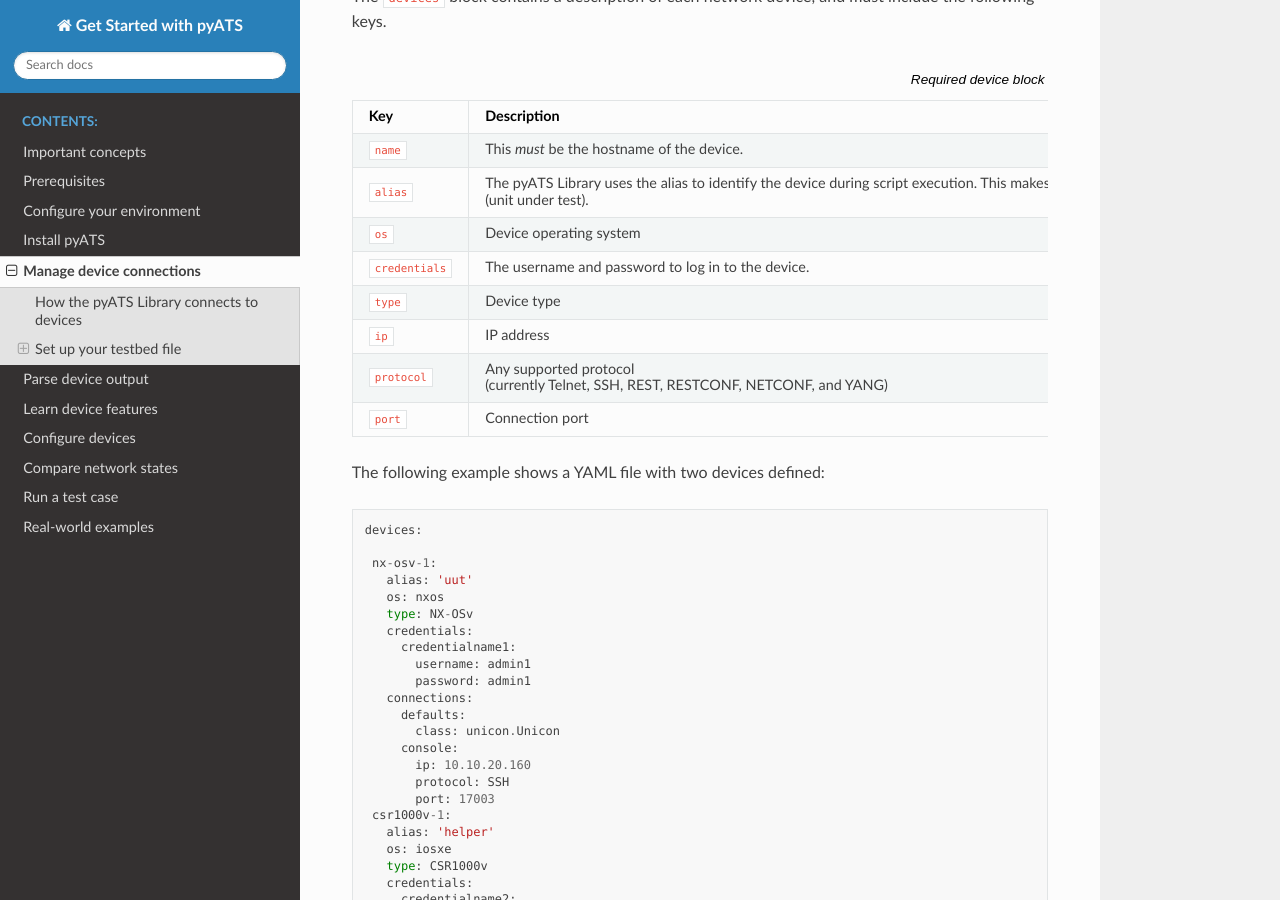
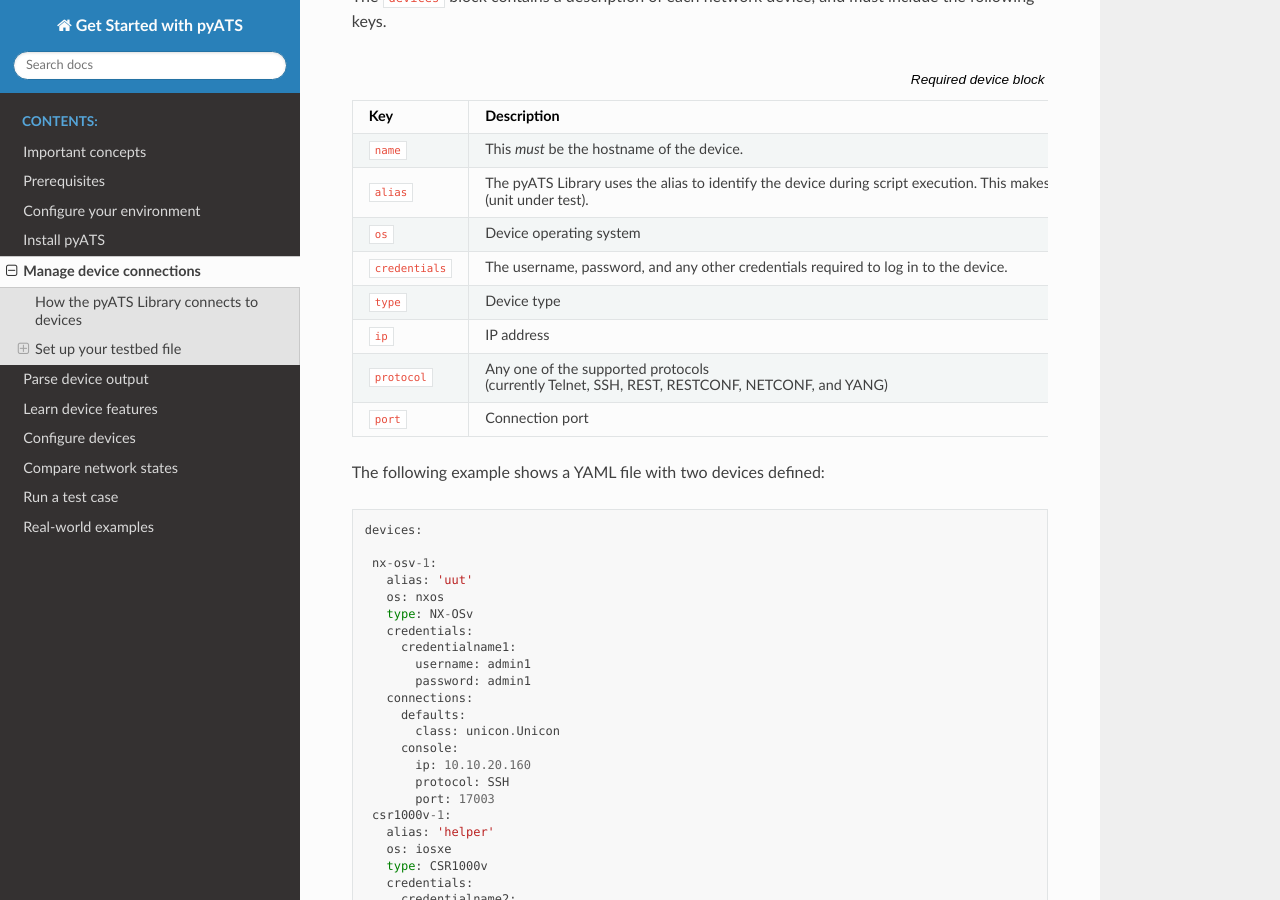
Before and after one commit to CiscoTestAutomation/getting-started, a Sphinx documentation site: the page built from source/quickstart/manageconnections.rst, in a window 1280 px wide and 900 px high, scrolled down 1498 px. Built offline with Sphinx 7.4.7 and the Read the Docs theme 2.0.0, drawn with Linux system fonts in a browser that asks for light colours; pages that are not in the unit, such as notebooks, are missing from menus.

Commit message:
Minor edits.

```diff
--- a/source/quickstart/manageconnections.rst
+++ b/source/quickstart/manageconnections.rst
@@ -61,10 +61,10 @@
     "``name``", "This *must* be the hostname of the device."
     "``alias``", "The |library| uses the alias to identify the device during script execution. This makes the script reusable on another topology, when a device is assigned the same alias, such as ``uut`` (unit under test)."
     "``os``", "Device operating system"
-    "``credentials``", "The username and password to log in to the device."
+    "``credentials``", "The username, password, and any other credentials required to log in to the device."
     "``type``", "Device type"
     "``ip``", "IP address"
-    "``protocol``", "Any supported protocol |br| (currently Telnet, SSH, REST, RESTCONF, NETCONF, and YANG)"
+    "``protocol``", "Any one of the supported protocols |br| (currently Telnet, SSH, REST, RESTCONF, NETCONF, and YANG)"
     "``port``", "Connection port"
 
 
```
